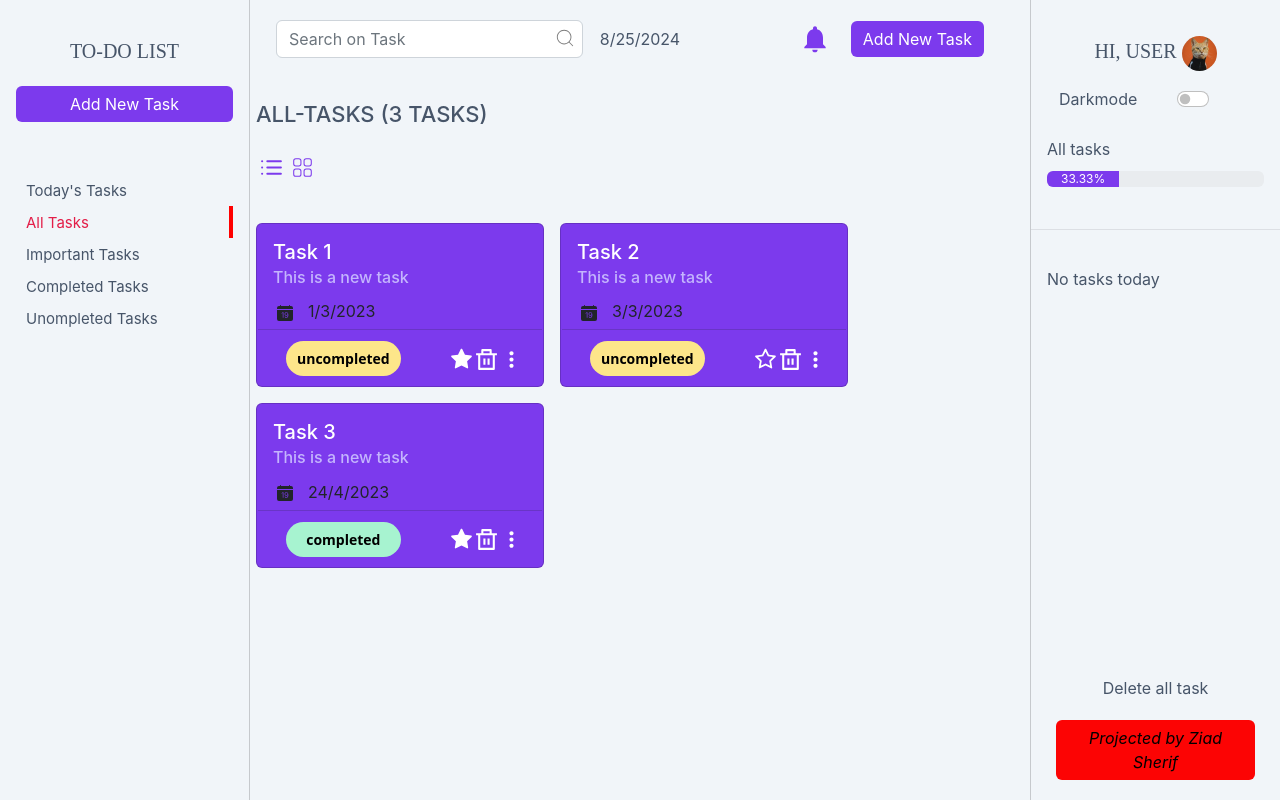
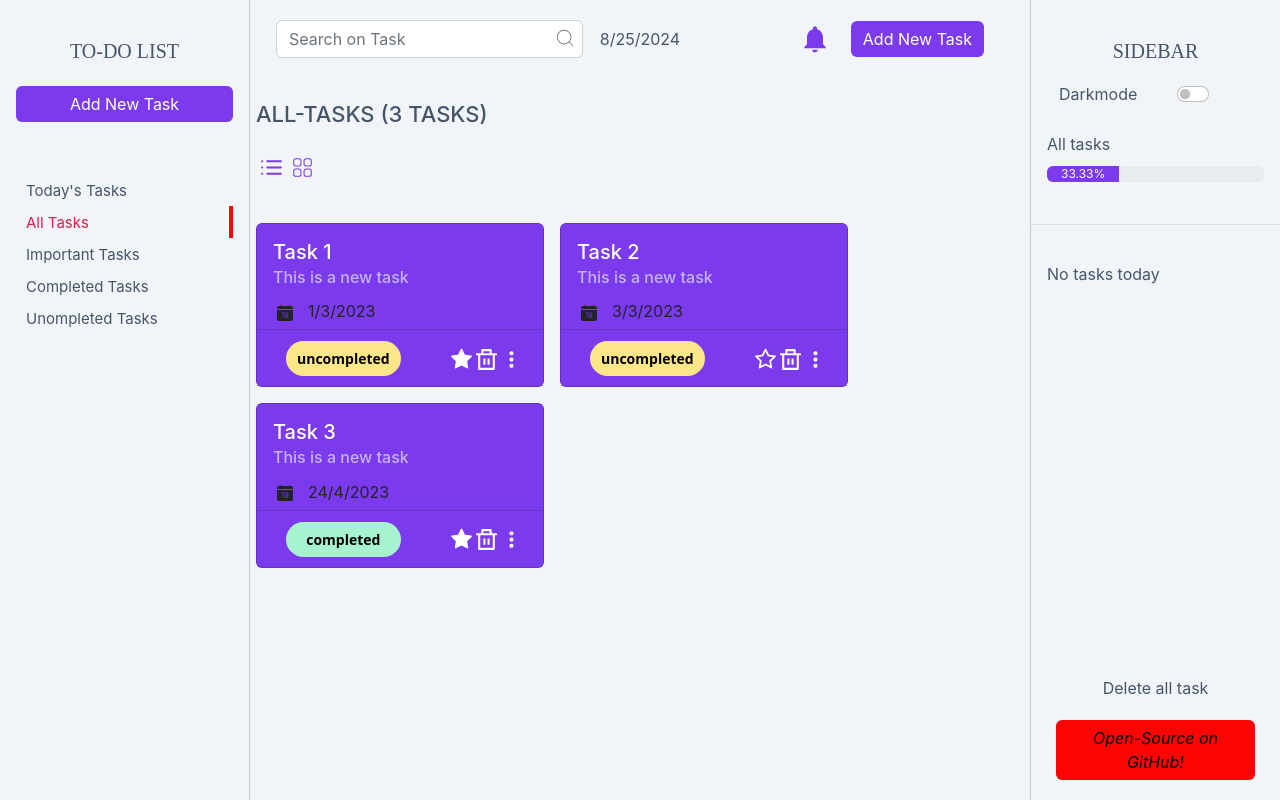
Before and after one commit to ZiadSheriif/Todo-List, a React (Create React App) app: page /#/all-tasks in a window 1280 px wide. Built offline with nearby package versions, Linux system fonts and the light colour scheme.

Commit message:
Fixed several bugs and updated some parts

```diff
--- a/src/Components/RightSideBar/RightSideBar.jsx
+++ b/src/Components/RightSideBar/RightSideBar.jsx
@@ -3,7 +3,7 @@ import React, { useState, useEffect } from "react";
 import Offcanvas from "react-bootstrap/Offcanvas";
 import Form from "react-bootstrap/Form";
 import Dropdown from "react-bootstrap/Dropdown";
-import userIcon from "Assets/images/user.jfif";
+// import userIcon from "Assets/images/user.jfif";
 import DeleteTaskModal from "Components/DeleteTaskModal/DeleteTaskModal";
 
 // import styles
@@ -11,7 +11,7 @@ import {
   OffcanvasContainer,
   Header,
   ProfileBtn,
-  IcoContainer,
+  // IcoContainer,
   Footer,
   DeleteBtn,
   FormSwitcher,
@@ -47,6 +47,10 @@ const RightSideBar = ({
   };
 
   // This function is called to calculate the progress of the completed tasks.
+
+
+  // The progress is calculated whenever the completed tasks state changes.
+  useEffect(() => {
     const calculateProgress = () => {
       if (allTasksLength === 0) {
         setCompletedTasks(0);
@@ -61,11 +65,8 @@ const RightSideBar = ({
         : parseInt(decimaledNumber);
       setCompletedTasks(result);
     };
-
-  // The progress is calculated whenever the completed tasks state changes.
-  useEffect(() => {
     calculateProgress();
-  }, [completedTasks]);
+  }, [completedTasks, allTasksLength, numberOfCompletedTasks]);
 
   return (
     <OffcanvasContainer
@@ -76,11 +77,16 @@ const RightSideBar = ({
       scroll={true}
     >
       <Header>
-        <Offcanvas.Title>
+        {/* <Offcanvas.Title>
           Hi, User{" "}
           <IcoContainer>
             <img src={userIcon} alt="user-ico" />
           </IcoContainer>
+        </Offcanvas.Title>
+          We don't have an authentication system now, so there is no need to that.
+        */}
+        <Offcanvas.Title>
+          Sidebar
         </Offcanvas.Title>
         <ButtonContainer onClick={handleToggleTheme}>
           <span>Darkmode</span>
@@ -107,7 +113,7 @@ const RightSideBar = ({
       <Footer>
         <DeleteBtn onClick={handleDeleteAllTasks}>Delete all task</DeleteBtn>
         <ProfileBtn>
-          <a href="https://github.com/ZiadSheriif">Projected by Ziad Sherif</a>
+          <a href="https://github.com/ZiadSheriif/Todo-List">Open-Source on GitHub!</a>
         </ProfileBtn>{" "}
         <DeleteTaskModal
           deleteTask={deleteTask}
```
Lines whose indentation alone changed are shown as unchanged.
